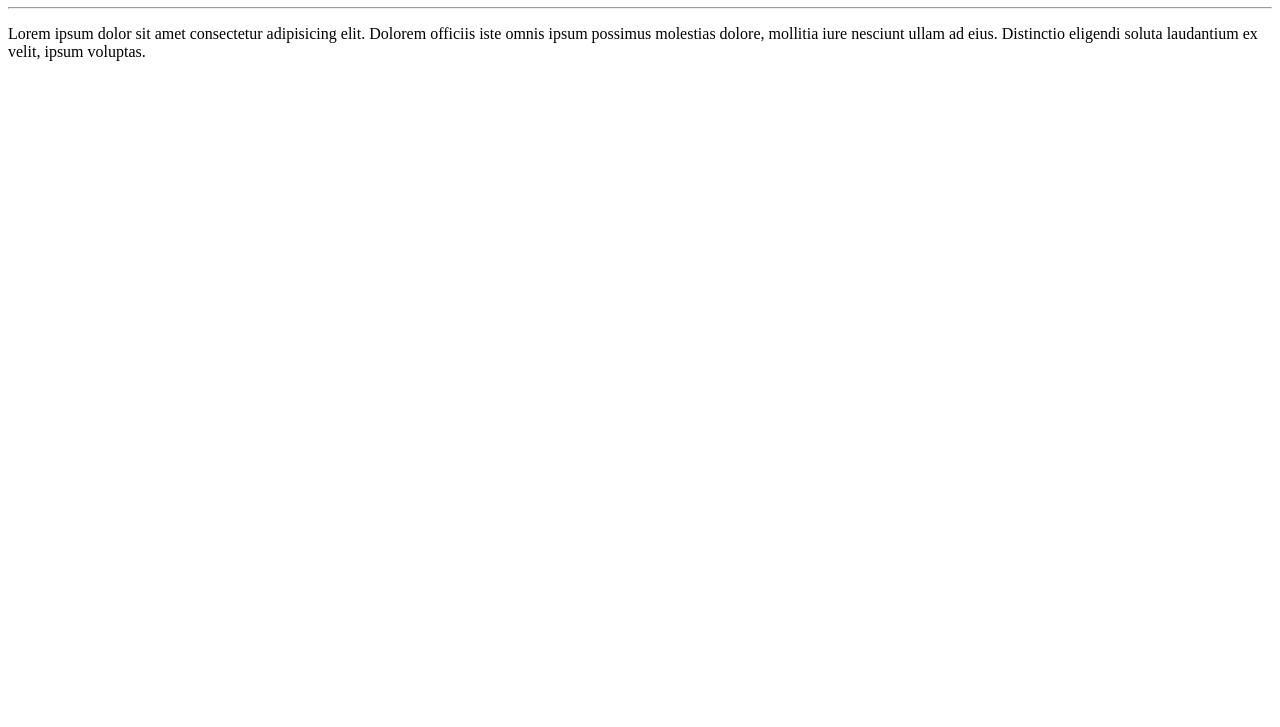
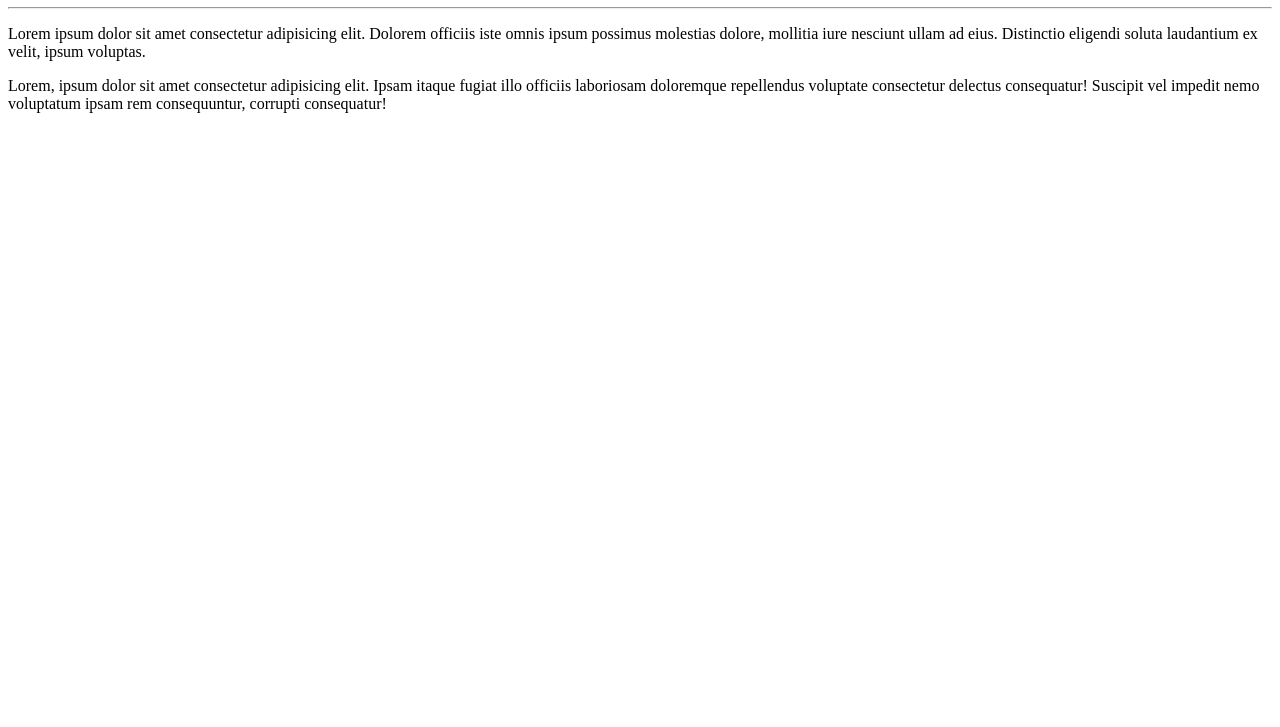
Before and after one commit to edivancarvalho/Ola-Mundo, a plain HTML site: page site-exemplo/index.html in a window 1280 px wide. Shown: the part 73-800 px from the top of the page. Drawn offline with Linux system fonts and the light colour scheme.

Commit message:
adicionando um paragrafo

```diff
--- a/site-exemplo/index.html
+++ b/site-exemplo/index.html
@@ -10,5 +10,7 @@
     <hr>
     <p>Lorem ipsum dolor sit amet consectetur adipisicing elit. Dolorem officiis iste omnis ipsum possimus molestias dolore, mollitia iure nesciunt ullam ad eius. Distinctio eligendi soluta laudantium ex velit, ipsum voluptas.</p>
 
+    <p>Lorem, ipsum dolor sit amet consectetur adipisicing elit. Ipsam itaque fugiat illo officiis laboriosam doloremque repellendus voluptate consectetur delectus consequatur! Suscipit vel impedit nemo voluptatum ipsam rem consequuntur, corrupti consequatur!</p>
+
 </body>
 </html>
```
